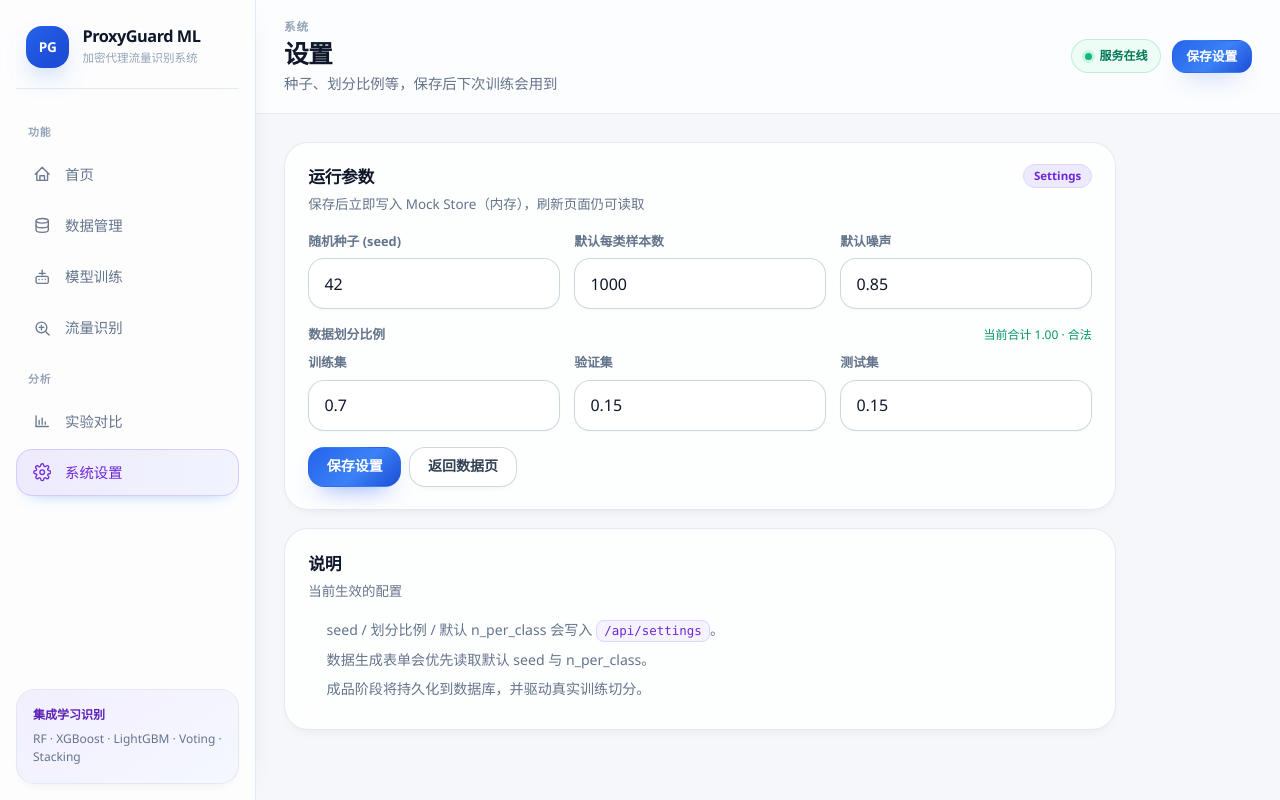
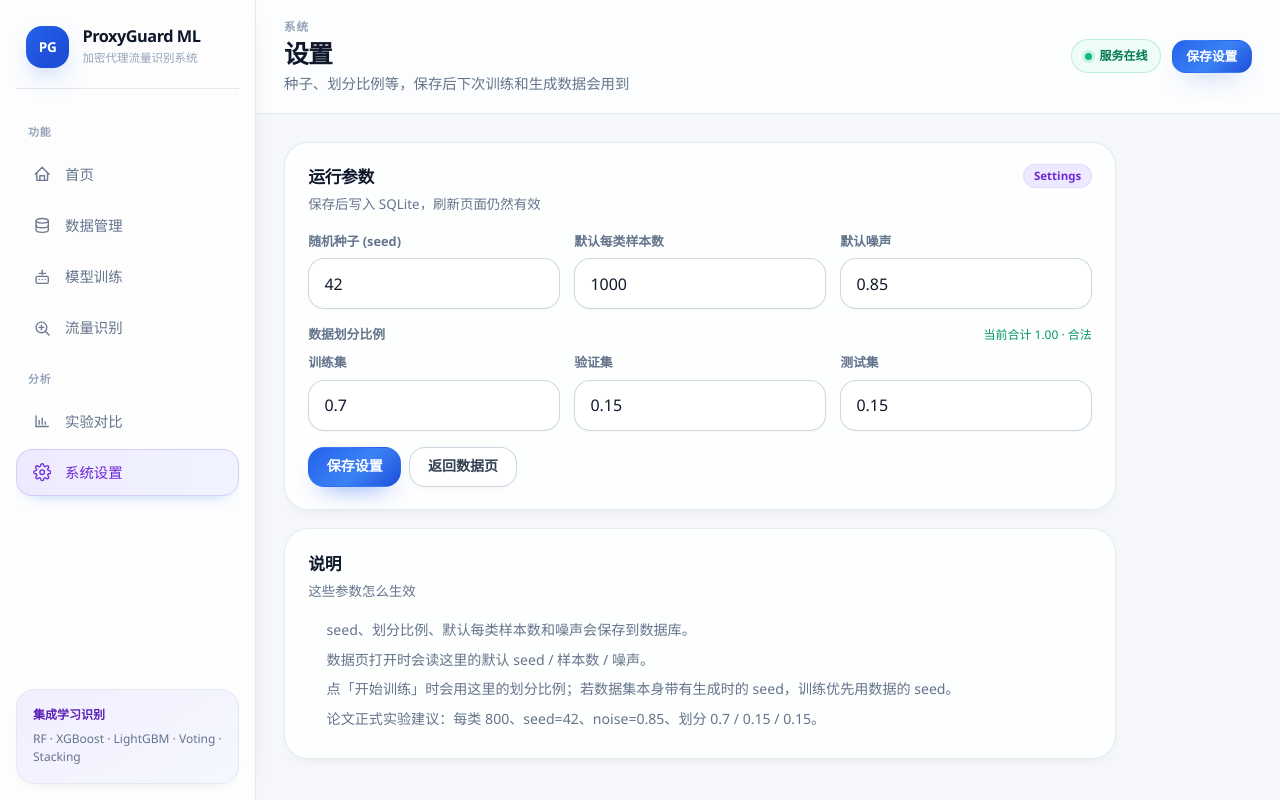
Before and after one commit to ibi6/ProxyGuard-ML, a FastAPI app: page /settings in a window 1280 px wide. Run offline with FastAPI, Linux system fonts and the light colour scheme; data comes from the database, SQL or seed files in the repository; some libraries are stand-ins or nearby versions.

Commit message:
Fix settings page copy and drop unused settings / absolute paths.
Align UI text with SQLite-backed settings, remove dead theme/use_mock
fields, and stop writing path_absolute into dataset meta.

```diff
--- a/app/services/dataset_service.py
+++ b/app/services/dataset_service.py
@@ -92,14 +92,14 @@ class DatasetService:
         df.to_csv(features_path, index=False)
         meta = dict(meta)
         meta["source"] = source
-        # Store portable relative path when under project data/
+        # 只写相对路径，避免把本机绝对路径写进 meta
         try:
             meta["path"] = str(features_path.relative_to(self.data_dir.parent)).replace(
                 "\\", "/"
             )
         except ValueError:
             meta["path"] = features_path.name
-        meta["path_absolute"] = str(features_path)  # local-only convenience; not for publish
+        meta.pop("path_absolute", None)
         meta_path.write_text(json.dumps(meta, ensure_ascii=False, indent=2), encoding="utf-8")
         self._write_active(meta)
         self._df = df.reset_index(drop=True)
--- a/app/services/mock_store.py
+++ b/app/services/mock_store.py
@@ -31,11 +31,8 @@ _DEFAULT_SETTINGS: dict[str, Any] = {
     "train_ratio": 0.70,
     "val_ratio": 0.15,
     "test_ratio": 0.15,
-    "default_models": ["random_forest", "xgboost", "lightgbm", "voting", "stacking"],
     "n_per_class_default": 1000,
     "noise_default": 0.85,
-    "theme": "dark",
-    "use_mock": True,
 }
 
 
@@ -147,7 +144,7 @@ class MockStore:
 
     # ----------------------------------------------------------------- train
     def start_train(self, model_names: list[str] | None = None) -> str:
-        names = list(model_names) if model_names else list(self._settings.get("default_models") or _DEFAULT_MODELS)
+        names = list(model_names) if model_names else list(_DEFAULT_MODELS)
         if not names:
             names = ["random_forest"]
         unknown = [n for n in names if n not in _BASE_METRICS]
--- a/app/templates/settings.html
+++ b/app/templates/settings.html
@@ -1,14 +1,14 @@
 {% extends "base.html" %}
 
-{% block title %}系统设置 · ProxyGuard ML{% endblock %}
+{% block title %}设置 · ProxyGuard ML{% endblock %}
 {% block kicker %}系统{% endblock %}
 {% block page_title %}设置{% endblock %}
-{% block page_desc %}种子、划分比例等，保存后下次训练会用到{% endblock %}
+{% block page_desc %}种子、划分比例等，保存后下次训练和生成数据会用到{% endblock %}
 
 {% block topbar_actions %}
-<span class="pg-status-pill">
-  <span class="pg-status-dot"></span>
-  <span class="hide-sm">服务在线</span>
+<span class="pg-status-pill" id="pg-health-pill">
+  <span class="pg-status-dot" id="pg-health-dot"></span>
+  <span class="hide-sm" id="pg-health-text">检测中…</span>
 </span>
 <button type="submit" form="settings-form" id="btn-settings-save" class="pg-btn pg-btn-primary pg-btn-sm">保存设置</button>
 {% endblock %}
@@ -19,7 +19,7 @@
     <div class="pg-card-header">
       <div>
         <h2 class="pg-card-title">运行参数</h2>
-        <p class="pg-card-sub">保存后立即写入 Mock Store（内存），刷新页面仍可读取</p>
+        <p class="pg-card-sub">保存后写入 SQLite，刷新页面仍然有效</p>
       </div>
       <span class="pg-badge pg-badge-primary">Settings</span>
     </div>
@@ -72,13 +72,14 @@
     <div class="pg-card-header">
       <div>
         <h2 class="pg-card-title">说明</h2>
-        <p class="pg-card-sub">当前生效的配置</p>
+        <p class="pg-card-sub">这些参数怎么生效</p>
       </div>
     </div>
     <ul class="pg-list">
-      <li>seed / 划分比例 / 默认 n_per_class 会写入 <code class="pg-code">/api/settings</code>。</li>
-      <li>数据生成表单会优先读取默认 seed 与 n_per_class。</li>
-      <li>成品阶段将持久化到数据库，并驱动真实训练切分。</li>
+      <li>seed、划分比例、默认每类样本数和噪声会保存到数据库。</li>
+      <li>数据页打开时会读这里的默认 seed / 样本数 / 噪声。</li>
+      <li>点「开始训练」时会用这里的划分比例；若数据集本身带有生成时的 seed，训练优先用数据的 seed。</li>
+      <li>论文正式实验建议：每类 800、seed=42、noise=0.85、划分 0.7 / 0.15 / 0.15。</li>
     </ul>
   </div>
 </div>
```
Also changed, not shown: app/services/settings_service.py (+6 -6 lines).
